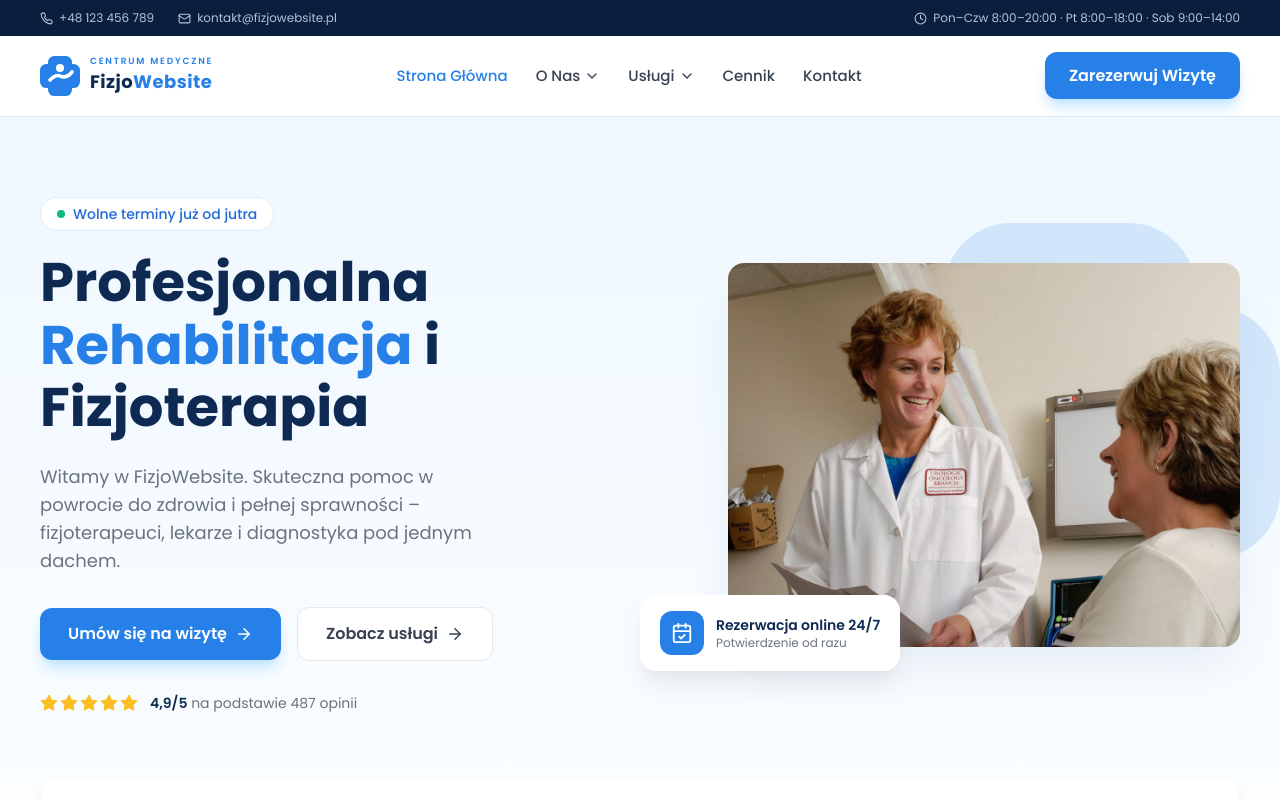
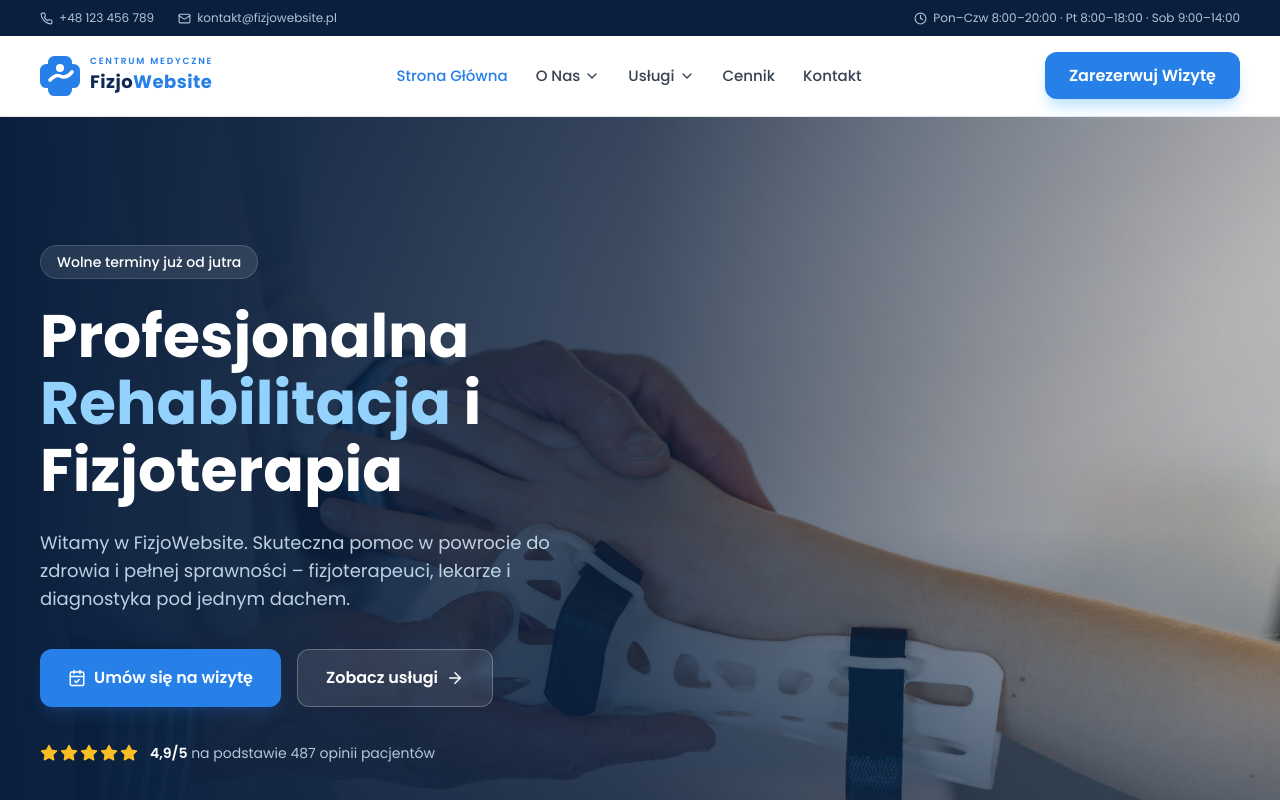
Before and after one commit to goldipl/FizjoPage-NextJS, a Next.js app: page / in a window 1280 px wide. Shown: the top 800 px of the page. Built offline with nearby package versions, Linux system fonts and the light colour scheme.

Commit message:
refactor(Hero): update layout and styling for improved aesthetics

```diff
--- a/src/components/home/Hero.tsx
+++ b/src/components/home/Hero.tsx
@@ -8,7 +8,6 @@ import {
   UserCheck,
 } from "lucide-react";
 
-import { LogoMark } from "@/src/components/common/Logo";
 import { Stars } from "@/src/components/cards/ReviewCard";
 import { ratingSummary } from "@/src/data/content";
 import { siteConfig } from "@/src/data/site";
@@ -22,92 +21,73 @@ const features = [
 
 export default function Hero() {
   return (
-    <section className="relative overflow-hidden bg-gradient-to-b from-primary-50 via-primary-50/60 to-white">
-      <div className="container-custom relative pt-14 pb-20 lg:pt-20 lg:pb-24">
-        <div className="grid lg:grid-cols-2 gap-12 items-center">
-          {/* Left column */}
-          <div className="relative z-10 text-center lg:text-left">
-            <p className="inline-flex items-center gap-2 bg-white border border-primary-100 text-primary-700 text-sm font-medium px-4 py-1.5 rounded-full mb-5">
-              <span className="w-2 h-2 rounded-full bg-emerald-500" />
+    <>
+      <section className="relative isolate overflow-hidden bg-navy-950">
+        <Image
+          src={heroImg}
+          alt="Fizjoterapeuta podczas terapii nadgarstka pacjentki"
+          fill
+          priority
+          placeholder="blur"
+          className="object-cover object-[70%_center] -z-20"
+          sizes="100vw"
+        />
+        {/* Gradient keeps the text readable while the photo stays visible on the right. */}
+        <div className="absolute inset-0 -z-10 bg-gradient-to-r from-navy-950 via-navy-950/85 to-navy-950/10 lg:via-navy-950/70" />
+        <div className="absolute inset-0 -z-10 bg-gradient-to-t from-navy-950/70 via-transparent to-navy-950/30" />
+
+        <div className="container-custom pt-16 pb-32 sm:pt-24 lg:pt-32 lg:pb-44">
+          <div className="max-w-2xl">
+            <p className="inline-flex items-center gap-2 bg-white/10 backdrop-blur-sm border border-white/15 text-white text-sm font-medium px-4 py-1.5 rounded-full mb-6">
               Wolne terminy już od jutra
             </p>
-            <h1 className="text-4xl sm:text-5xl lg:text-[3.4rem] font-bold !leading-[1.15] text-navy-900 mb-6">
+            <h1 className="text-4xl sm:text-5xl lg:text-6xl font-bold !leading-[1.12] text-white mb-6">
               Profesjonalna{" "}
-              <span className="text-primary-600">Rehabilitacja</span> i
+              <span className="text-primary-300">Rehabilitacja</span> i
               Fizjoterapia
             </h1>
-            <p className="text-gray-500 text-lg max-w-md mx-auto lg:mx-0 mb-8">
+            <p className="text-primary-100/85 text-lg max-w-xl mb-9">
               Witamy w {siteConfig.name}. Skuteczna pomoc w powrocie do zdrowia
               i pełnej sprawności – fizjoterapeuci, lekarze i diagnostyka pod
               jednym dachem.
             </p>
 
-            <div className="flex flex-col sm:flex-row items-center gap-4 justify-center lg:justify-start">
+            <div className="flex flex-col sm:flex-row gap-4">
               <Link
                 href="/rezerwacja"
-                className="w-full sm:w-auto flex items-center justify-center gap-2 bg-primary-600 hover:bg-primary-700 text-white font-semibold px-7 py-3.5 rounded-xl transition-colors shadow-lg shadow-primary-200"
+                className="flex items-center justify-center gap-2 bg-primary-600 hover:bg-primary-500 text-white font-semibold px-7 py-4 rounded-xl transition-colors shadow-lg shadow-primary-900/40"
               >
+                <CalendarCheck size={18} />
                 Umów się na wizytę
-                <ArrowRight size={18} />
               </Link>
               <Link
                 href="/uslugi"
-                className="w-full sm:w-auto flex items-center justify-center gap-2 bg-white border border-gray-200 hover:border-primary-300 text-gray-700 font-semibold px-7 py-3.5 rounded-xl transition-colors"
+                className="flex items-center justify-center gap-2 bg-white/10 hover:bg-white/20 backdrop-blur-sm border border-white/25 text-white font-semibold px-7 py-4 rounded-xl transition-colors"
               >
                 Zobacz usługi
                 <ArrowRight size={18} />
               </Link>
             </div>
 
-            <div className="flex items-center gap-3 justify-center lg:justify-start mt-8">
+            <div className="flex flex-wrap items-center gap-3 mt-9">
               <Stars rating={5} size={18} />
-              <p className="text-sm text-gray-500">
-                <span className="font-semibold text-navy-900">
+              <p className="text-sm text-primary-100/80">
+                <span className="font-semibold text-white">
                   {ratingSummary.average.toLocaleString("pl-PL")}/5
                 </span>{" "}
-                na podstawie {ratingSummary.count} opinii
+                na podstawie {ratingSummary.count} opinii pacjentów
               </p>
             </div>
           </div>
+        </div>
+      </section>
 
-          {/* Right column - image with watermark shape */}
-          <div className="relative flex justify-center lg:justify-end">
-            <div className="absolute -right-10 -top-10 w-[420px] h-[420px] opacity-[0.15] pointer-events-none hidden sm:block">
-              <LogoMark className="w-full h-full" />
-            </div>
-            <div className="relative w-full max-w-lg aspect-[4/3] rounded-2xl overflow-hidden shadow-2xl shadow-primary-900/10">
-              <Image
-                src={heroImg}
-                alt="Lekarka rozmawiająca z pacjentką w gabinecie"
-                fill
-                priority
-                placeholder="blur"
-                className="object-cover"
-                sizes="(max-width: 1024px) 90vw, 45vw"
-              />
-            </div>
-            <div className="absolute -bottom-6 left-0 sm:left-6 lg:-left-6 bg-white rounded-2xl shadow-xl shadow-gray-300/40 px-5 py-4 flex items-center gap-3">
-              <div className="w-11 h-11 rounded-xl bg-primary-600 text-white flex items-center justify-center">
-                <CalendarCheck size={22} />
-              </div>
-              <div>
-                <p className="text-sm font-semibold text-navy-900">
-                  Rezerwacja online 24/7
-                </p>
-                <p className="text-xs text-gray-500">Potwierdzenie od razu</p>
-              </div>
-            </div>
-          </div>
-        </div>
-
-        {/* Feature bar */}
-        <div className="relative z-10 mt-16 bg-white rounded-2xl shadow-lg shadow-gray-200/60 border border-gray-50 px-6 py-6 md:px-10">
+      {/* Feature bar overlapping the bottom edge of the hero */}
+      <div className="container-custom relative z-10 -mt-16 lg:-mt-20">
+        <div className="bg-white rounded-2xl shadow-xl shadow-navy-950/10 border border-gray-50 px-6 py-6 md:px-10">
           <div className="grid sm:grid-cols-3 gap-6 sm:gap-4">
             {features.map(({ icon: Icon, label }) => (
-              <div
-                key={label}
-                className="flex items-center gap-3 justify-start"
-              >
+              <div key={label} className="flex items-center gap-3">
                 <div className="w-11 h-11 rounded-full bg-primary-50 flex items-center justify-center shrink-0">
                   <Icon size={20} className="text-primary-600" />
                 </div>
@@ -117,6 +97,6 @@ export default function Hero() {
           </div>
         </div>
       </div>
-    </section>
+    </>
   );
 }
```
Also changed, not shown: public/img/pages/hero.webp, public/img/services/fizjoterapia.webp.
